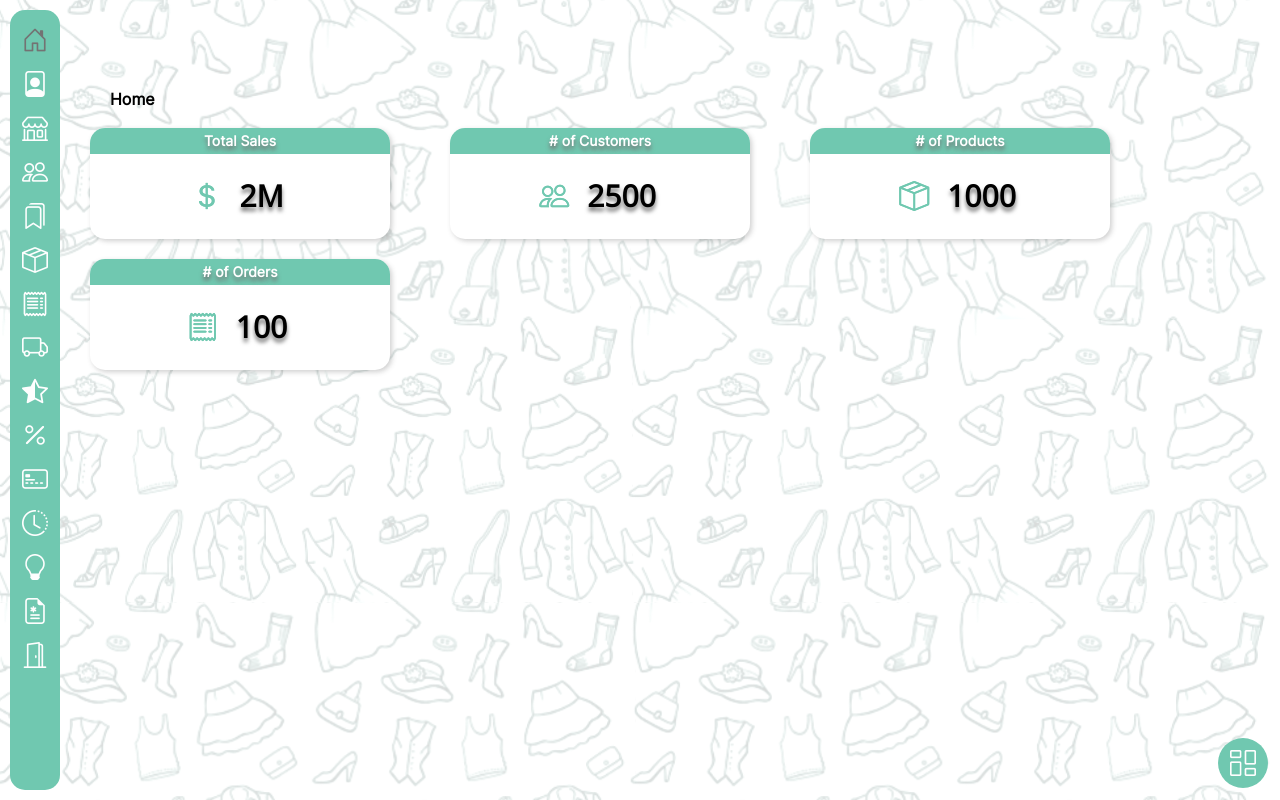
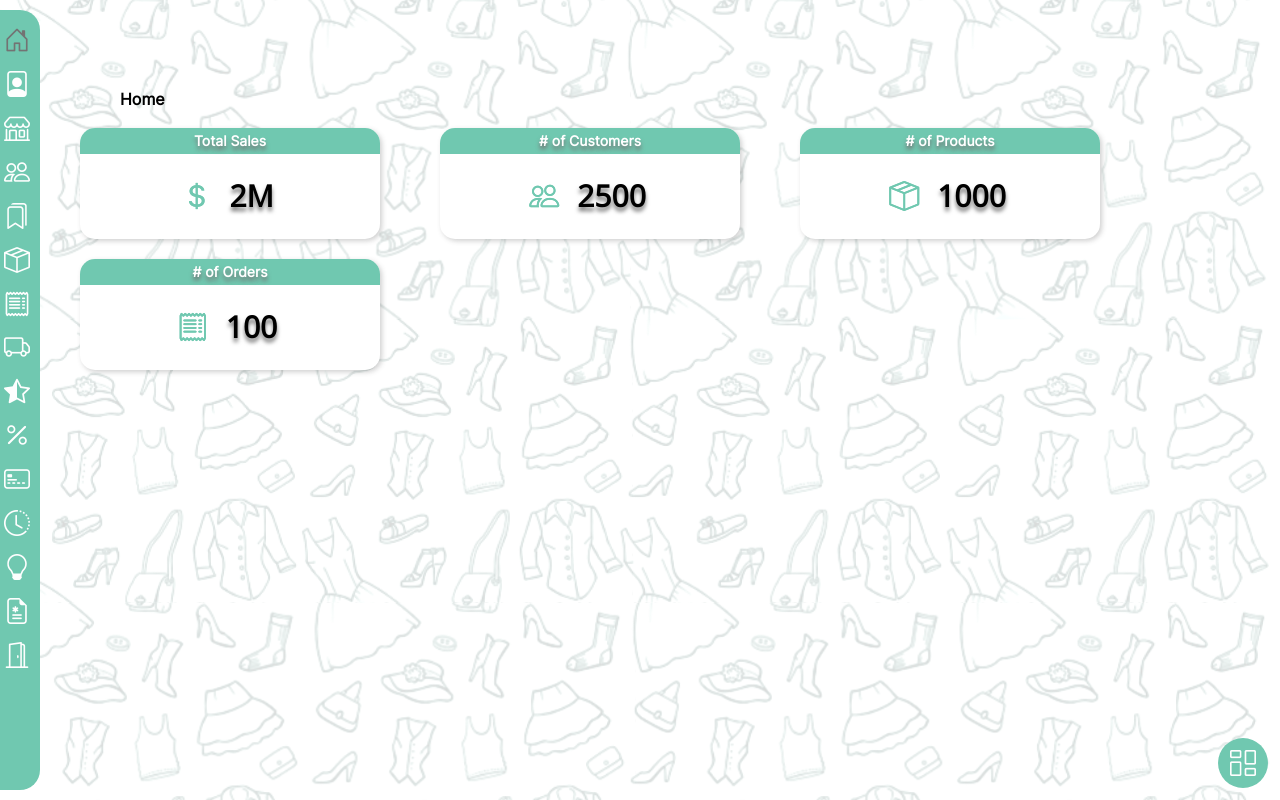
Before and after one commit to Cella-project/admin-panel, a React (Create React App) app: page / in a window 1280 px wide. Built offline with nearby package versions, Linux system fonts and the light colour scheme.

Commit message:
refactored

```diff
--- a/src/assets/styles/color.scss
+++ b/src/assets/styles/color.scss
@@ -31,11 +31,11 @@ $yellow: #fef875;
     background-color: $gray;
 }
 
-.light-grey {
+.light-gray {
     color: $light-gray;
 }
 
-.light-grey-bg {
+.light-gray-bg {
     background-color: $light-gray;
 }
 
--- a/src/components/homePage/Home.scss
+++ b/src/components/homePage/Home.scss
@@ -1,13 +1,13 @@
 .home {
     position: absolute;
     margin-top: 80px;
-    margin-left: 50px;
+    margin-left: 40px;
     padding: 10px;
     z-index: 2;
 }
 
 .braud-cramb {
-    margin-left: 50px;
+    margin-left: 70px;
 }
 
 .header-cards {
--- a/src/components/sideBar/SideBar.js
+++ b/src/components/sideBar/SideBar.js
@@ -8,7 +8,7 @@ import './SideBar.scss';
 
 const SideBar = () => {
     return (
-      <PerfectScrollbar className="side-bar mint-green-bg radius-15px">
+      <PerfectScrollbar className="side-bar mint-green-bg">
         <Link to={'/'}>
           <i className="bi bi-house-door icon size-26px gray"></i><span className="description inter size-20px font-bold gray">Home</span>
         </Link>
--- a/src/components/sideBar/SideBar.scss
+++ b/src/components/sideBar/SideBar.scss
@@ -4,11 +4,12 @@
     display: flex;
     flex-direction: column;
     top: 10px;
-    left: 10px;
-    width: 50px;
+    // left: 10px;
+    width: 40px;
+    border-radius: 0 20px 20px 0;
     height: calc(100vh - 20px);
     box-sizing: border-box;
-    padding: 10px;
+    padding: 10px 2px;
     -webkit-transition: width 0.75s;
     transition: width 0.75s;
     z-index: 4;
@@ -40,7 +41,7 @@ a.active span {
 }
 
 .side-bar:hover {
-    width: 280px;
+    width: 270px;
     -webkit-transition: width 0.75s;
     transition: width 0.75s;
 }
```
